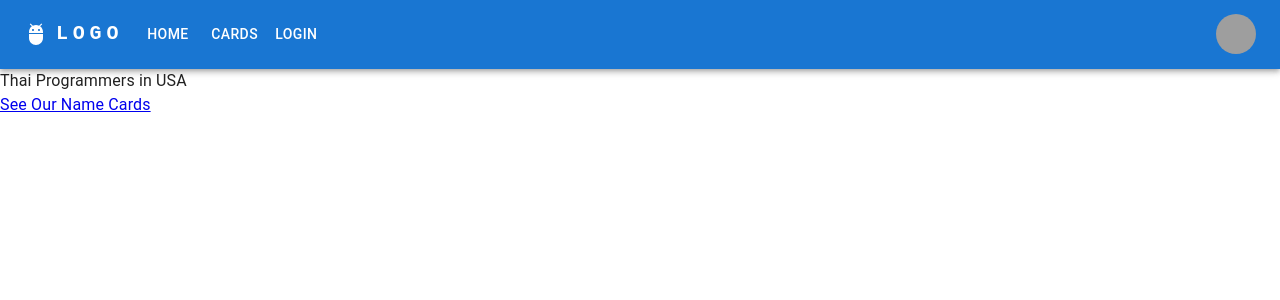
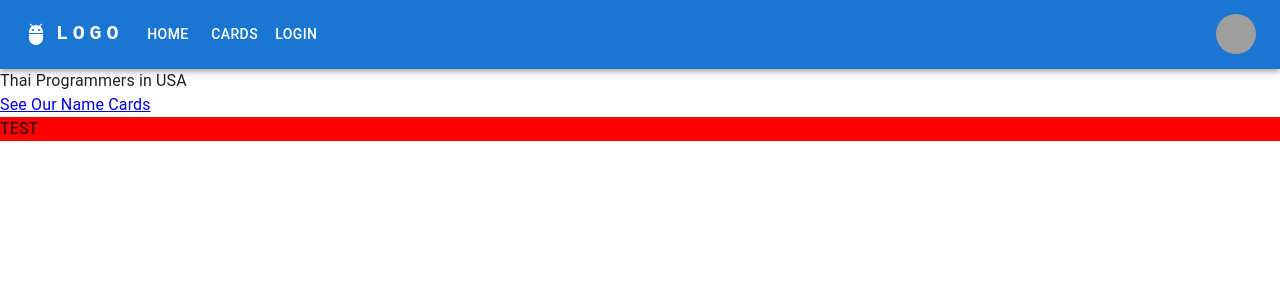
Before and after one commit to thai-programmers-usa/thai-programmers-usa.github.io, a React (Create React App) app: page / in a window 1280 px wide. Shown: the top 300 px of the page. Built offline with nearby package versions, Linux system fonts and the light colour scheme; grey boxes are pictures that could not be loaded.

Commit message:
Test mui styles with strict mode

```diff
--- a/src/components/NavBar/index.tsx
+++ b/src/components/NavBar/index.tsx
@@ -14,10 +14,19 @@ import MenuItem from '@mui/material/MenuItem';
 import AdbIcon from '@mui/icons-material/Adb';
 import { URL_PATHS } from '../../pages/Router';
 import { Link } from 'react-router-dom';
+import { makeStyles } from '@mui/styles';
+
+const useStyles = makeStyles({
+  root: {
+    backgroundColor: 'red',
+    color: (props: any) => props.color,
+  },
+});
 
 const settings = ['Profile', 'Account', 'Dashboard', 'Logout'];
 
 function NavBar() {
+  const classes = useStyles({});
   const [anchorElNav, setAnchorElNav] = useState<null | HTMLElement>(null);
   const [anchorElUser, setAnchorElUser] = useState<null | HTMLElement>(null);
 
@@ -37,15 +46,15 @@ function NavBar() {
   };
 
   return (
-    <AppBar position="static">
-      <Container maxWidth="xl">
+    <AppBar position='static' className={classes.root}>
+      <Container maxWidth='xl'>
         <Toolbar disableGutters>
           <AdbIcon sx={{ display: { xs: 'none', md: 'flex' }, mr: 1 }} />
           <Typography
-            variant="h6"
+            variant='h6'
             noWrap
-            component="a"
-            href="/"
+            component='a'
+            href='/'
             sx={{
               mr: 2,
               display: { xs: 'none', md: 'flex' },
@@ -61,17 +70,17 @@ function NavBar() {
 
           <Box sx={{ flexGrow: 1, display: { xs: 'flex', md: 'none' } }}>
             <IconButton
-              size="large"
-              aria-label="account of current user"
-              aria-controls="menu-appbar"
-              aria-haspopup="true"
+              size='large'
+              aria-label='account of current user'
+              aria-controls='menu-appbar'
+              aria-haspopup='true'
               onClick={handleOpenNavMenu}
-              color="inherit"
+              color='inherit'
             >
               <MenuIcon />
             </IconButton>
             <Menu
-              id="menu-appbar"
+              id='menu-appbar'
               anchorEl={anchorElNav}
               anchorOrigin={{
                 vertical: 'bottom',
@@ -97,10 +106,10 @@ function NavBar() {
           </Box>
           <AdbIcon sx={{ display: { xs: 'flex', md: 'none' }, mr: 1 }} />
           <Typography
-            variant="h5"
+            variant='h5'
             noWrap
-            component="a"
-            href=""
+            component='a'
+            href=''
             sx={{
               mr: 2,
               display: { xs: 'flex', md: 'none' },
@@ -116,7 +125,12 @@ function NavBar() {
           </Typography>
           <Box sx={{ flexGrow: 1, display: { xs: 'none', md: 'flex' } }}>
             {URL_PATHS.map(({ label, path }) => (
-              <Button key={label} component={Link} to={path} sx={{ my: 2, color: 'white', display: 'block' }}>
+              <Button
+                key={label}
+                component={Link}
+                to={path}
+                sx={{ my: 2, color: 'white', display: 'block' }}
+              >
                 {label}
               </Button>
             ))}
@@ -124,14 +138,14 @@ function NavBar() {
 
           {/* TODO: Profile dropdown menu */}
           <Box sx={{ flexGrow: 0 }}>
-            <Tooltip title="Open settings">
+            <Tooltip title='Open settings'>
               <IconButton onClick={handleOpenUserMenu} sx={{ p: 0 }}>
-                <Avatar alt="Remy Sharp" src="/static/images/avatar/2.jpg" />
+                <Avatar alt='Remy Sharp' src='/static/images/avatar/2.jpg' />
               </IconButton>
             </Tooltip>
             <Menu
               sx={{ mt: '45px' }}
-              id="menu-appbar"
+              id='menu-appbar'
               anchorEl={anchorElUser}
               anchorOrigin={{
                 vertical: 'top',
@@ -147,7 +161,7 @@ function NavBar() {
             >
               {settings.map((setting) => (
                 <MenuItem key={setting} onClick={handleCloseUserMenu}>
-                  <Typography textAlign="center">{setting}</Typography>
+                  <Typography textAlign='center'>{setting}</Typography>
                 </MenuItem>
               ))}
             </Menu>
--- a/src/components/UserProfileForm/index.tsx
+++ b/src/components/UserProfileForm/index.tsx
@@ -1,9 +1,23 @@
-import React from 'react'
+// import React from 'react'
 
-const UserProfileForm = () => {
-  return (
-    <div>UserProfileForm</div>
-  )
+// const UserProfileForm = () => {
+//   return (
+//     <div>UserProfileForm</div>
+//   )
+// }
+
+// export default UserProfileForm
+
+import { withStyles } from '@mui/styles';
+
+const styles = {
+  root: {
+    backgroundColor: 'red',
+  },
+};
+
+function MyComponent(props: any) {
+  return <div className={props.classes.root}>TEST</div>;
 }
 
-export default UserProfileForm
+export default withStyles(styles)(MyComponent);
--- a/src/pages/Home/index.tsx
+++ b/src/pages/Home/index.tsx
@@ -1,11 +1,13 @@
 import React from 'react';
+import TEST from '../../components/UserProfileForm';
 
 const Home = () => {
   return (
     <div>
       {' '}
       <header>Thai Programmers in USA</header>
-      <a href="#">See Our Name Cards</a>
+      <a href='#'>See Our Name Cards</a>
+      <TEST />
     </div>
   );
 };
```
